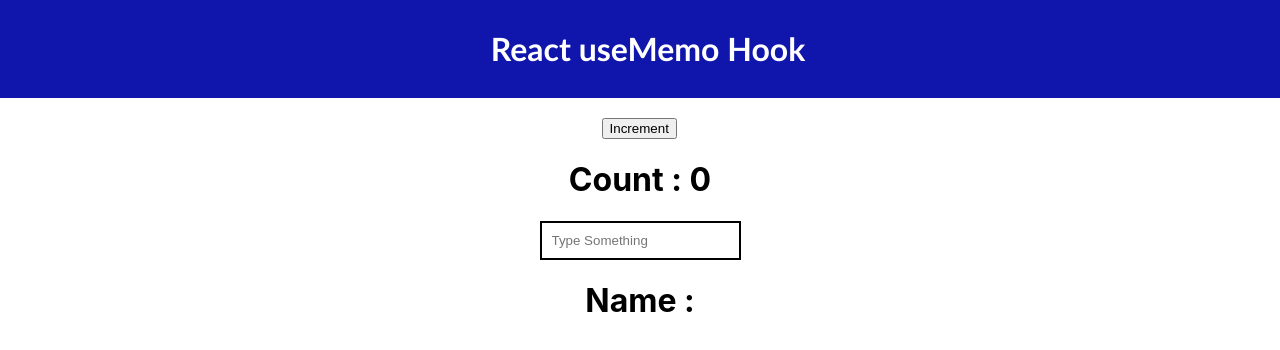
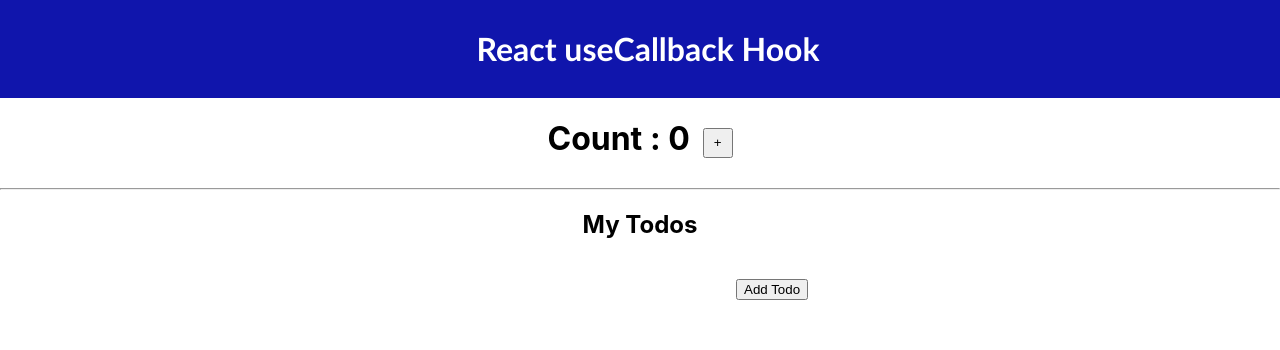
Before and after one commit to HasCold/React-Course, a React (Create React App) app: page / in a window 1280 px wide. Shown: the top 350 px of the page. Built offline with nearby package versions, Linux system fonts and the light colour scheme.

Commit message:
Add useCallback Hook Directory

```diff
--- a/src/index.js
+++ b/src/index.js
@@ -1,7 +1,7 @@
 import React from 'react';
 import ReactDOM from 'react-dom/client';
 import './index.css';
-import App from './useMemo_Hook/App';
+import App from './useCallback_Hook/App';
 import reportWebVitals from './reportWebVitals';
 
 const root = ReactDOM.createRoot(document.getElementById('root'));
--- /dev/null
+++ b/src/useCallback_Hook/App.css
@@ -0,0 +1,32 @@
+.header{
+    background-color: #1015ac;
+    font-family: 'Gill Sans', 'Gill Sans MT', Calibri, 'Trebuchet MS', sans-serif;
+    padding: 8px;
+    width: 100%;
+    text-align: center;
+    color: white;
+ }
+h1, h2, p{
+    text-align: center;
+}
+button{
+    margin-left: 46rem;
+    margin-top: 20px;
+}
+input{
+    display: block;
+    margin: 20px auto;
+    border: 2px solid;
+    padding: 10px 10px;
+}
+.button{
+    display: flex;
+    justify-content: center;
+    flex-direction: row-reverse;
+}
+.button button{
+    margin-left: 1vw;
+    margin-top: 30px;
+    height: 30px;
+    width: 30px;
+}
--- /dev/null
+++ b/src/useCallback_Hook/App.js
@@ -0,0 +1,40 @@
+// useCallback Hook ko ham function memoize krne ke liye use krte hai
+
+import React from 'react';
+import './App.css';
+import Header from './components/Header';
+import { useState, useCallback} from 'react';
+import Todos from './components/Todos';
+
+// useMemo(() => {
+//     useMemo syntax
+// }, [])
+
+function App (){
+    const [count, setCount] = useState(0);
+    const [todo, setTodo] = useState([]);
+
+    const Increment = () => {
+        setCount((c) => c + 1);
+
+    }
+    const addTodo = useCallback(() => {
+        setTodo((t) => [...t, "New Todo"]);  // ye spread opeartor ...t jo array me pehle se ha wo bhi print karega aur jo naya print hoga wo bhi print hoga
+    }, [todo]);  // -->> [] dependency array ka matlab kab ye function wapis se chalega ; Jab ye [todo] change hoga tab ye bar bar re-render hoga;
+
+    return (
+    <>
+        <Header />
+        <div className='button'>
+        <button onClick={Increment}>+</button>
+        <h1>Count : {count}</h1>
+        </div>
+
+        <hr />
+
+        <Todos todos={todo} addTodo={addTodo} />
+    </>
+    )
+}
+
+export default App
--- /dev/null
+++ b/src/useCallback_Hook/components/Header.js
@@ -0,0 +1,10 @@
+
+const Header = () => {
+  return (
+    <div className="header">
+        <h1>React useCallback Hook</h1>
+    </div>
+    )
+}
+
+export default Header
--- /dev/null
+++ b/src/useCallback_Hook/components/Todos.js
@@ -0,0 +1,19 @@
+import { memo } from "react";
+
+const Todos = ({todos, addTodo})=> {
+    console.log("Child Render");
+
+    return (
+        <>
+            <h2>My Todos</h2>
+            {
+                todos.map((todo, index) => {
+                    return <p key={index}>{todo}</p>;
+                })
+            }
+            <button onClick={addTodo}>Add Todo</button>
+        </>
+);
+}
+
+export default memo(Todos);
--- a/src/useMemo_Hook/App.js
+++ b/src/useMemo_Hook/App.js
@@ -1,3 +1,5 @@
+// useMemo ham value ko memoize krne ke liye krta hai
+
 import React, { useMemo } from 'react';
 import './App.css';
 import Header from './components/Header';
```
